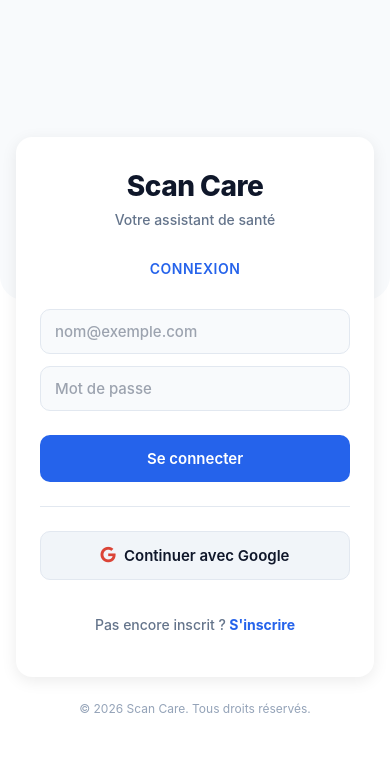
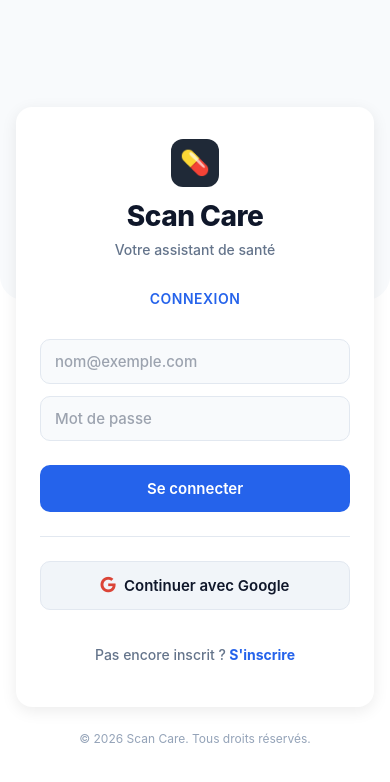
Before and after one commit to armanceau/scan-care, a React Native app in the folder frontend/: screen /ScanPrescriptionScreen in a window 390 px wide. Shown: the top 782 px of the page. Built offline with nearby package versions, Linux system fonts and the light colour scheme; no server answers; what expo-web-browser would draw is missing.

Commit message:
refacto(design): généralisation des designs

```diff
--- a/frontend/src/navigation/RootNavigator.tsx
+++ b/frontend/src/navigation/RootNavigator.tsx
@@ -1,12 +1,13 @@
 import { createNativeStackNavigator } from "@react-navigation/native-stack";
 import type { User } from "firebase/auth";
-import { Pressable, StyleSheet } from "react-native";
+import { Pressable, StyleSheet, Text, View } from "react-native";
 import { FontAwesome } from "@expo/vector-icons";
 
 import { DashboardScreen } from "../screens/DashboardScreen";
 import { LoginScreen } from "../screens/LoginScreen";
 import ReminderList from "../screens/ReminderList";
 import ScanPrescriptionScreen from "../screens/ScanPrescriptionScreen";
+import React from "react";
 
 export type RootStackParamList = {
   Login: undefined;
@@ -31,13 +32,22 @@
   onAuthStateChange,
 }: RootNavigatorProps) => {
   return (
-    <Stack.Navigator>
+    <Stack.Navigator
+      screenOptions={{
+        headerShadowVisible: false,
+        headerStyle: {
+          backgroundColor: "#fff",
+        },
+      }}
+    >
       {user ? (
         <>
           <Stack.Screen
             name="Dashboard"
             options={{
-              title: "Tableau de bord",
+              title: "",
+              headerTitle: "",
+              headerTitleAlign: "center",
               headerRight: () => (
                 <Pressable
                   style={styles.headerAction}
@@ -46,6 +56,14 @@
                 >
                   <FontAwesome name="sign-out" size={20} color="#fff" />
                 </Pressable>
+              ),
+              headerLeft: () => (
+                <View style={styles.header}>
+                  <View style={styles.logoContainer}>
+                    <Text style={styles.logoIcon}>💊</Text>
+                  </View>
+                  <Text style={styles.appName}>Scan Care</Text>
+                </View>
               ),
             }}
           >
@@ -67,7 +85,31 @@
           <Stack.Screen
             name="ScanPrescriptionScreen"
             component={ScanPrescriptionScreen}
-            options={{ title: "Scan d'ordonnance" }}
+            options={({ navigation }) => ({
+              title: "",
+              headerTitle: "",
+              headerTitleAlign: "center",
+              headerRight: () => (
+                <Pressable
+                  style={styles.headerAction}
+                  onPress={onSignOut}
+                  disabled={submitting}
+                >
+                  <FontAwesome name="sign-out" size={20} color="#fff" />
+                </Pressable>
+              ),
+              headerLeft: () => (
+                <Pressable
+                  style={styles.header}
+                  onPress={() => navigation.navigate("Dashboard")}
+                >
+                  <View style={styles.logoContainer}>
+                    <Text style={styles.logoIcon}>💊</Text>
+                  </View>
+                  <Text style={styles.appName}>Scan Care</Text>
+                </Pressable>
+              ),
+            })}
           />
         </>
       ) : (
@@ -88,11 +130,38 @@
   headerAction: {
     paddingHorizontal: 12,
     paddingVertical: 6,
-    backgroundColor: "#000",
-    borderRadius: 8,
+    backgroundColor: "#CA0B00",
+    borderRadius: 10,
+    width: 40,
+    height: 40,
+    justifyContent: "center",
+    alignItems: "center",
   },
   headerActionText: {
     color: "#fff",
     fontWeight: "600",
   },
+  header: {
+    flexDirection: "row",
+    alignItems: "center",
+    zIndex: 100,
+  },
+  logoContainer: {
+    width: 40,
+    height: 40,
+    borderRadius: 10,
+    backgroundColor: "#1F2937",
+    justifyContent: "center",
+    alignItems: "center",
+    marginRight: 12,
+  },
+  logoIcon: {
+    fontSize: 24,
+  },
+  appName: {
+    fontSize: 24,
+    fontWeight: "bold",
+    color: "#111827",
+  },
+  headerScreen: {},
 });
--- a/frontend/src/screens/LoginScreen.tsx
+++ b/frontend/src/screens/LoginScreen.tsx
@@ -1,6 +1,6 @@
 import { StatusBar } from "expo-status-bar";
 import type { User } from "firebase/auth";
-import { useEffect, useState } from "react";
+import React, { useEffect, useState } from "react";
 import {
   ActivityIndicator,
   KeyboardAvoidingView,
@@ -125,6 +125,9 @@
       <View style={styles.wrapper}>
         <View style={styles.card}>
           <View style={styles.header}>
+            <View style={styles.logoContainer}>
+              <Text style={styles.logoIcon}>💊</Text>
+            </View>
             <Text style={styles.logo}>Scan Care</Text>
             <Text style={styles.tagline}>
               {user ? "Sécurisé et authentifié" : "Votre assistant de santé"}
@@ -461,4 +464,16 @@
     color: "#64748b",
     fontWeight: "500",
   },
+  logoContainer: {
+    width: 48,
+    height: 48,
+    borderRadius: 12,
+    backgroundColor: '#1F2937',
+    justifyContent: 'center',
+    alignItems: 'center',
+    marginBottom: 12,
+  },
+  logoIcon: {
+    fontSize: 24,
+  },
 });
--- a/frontend/src/screens/ResultsScreen.tsx
+++ b/frontend/src/screens/ResultsScreen.tsx
@@ -117,7 +117,7 @@
     borderRadius: 12,
     marginBottom: 12,
     borderLeftWidth: 4,
-    borderLeftColor: '#4F46E5',
+    borderLeftColor: '#2563eb',
   },
   medName: {
     fontSize: 18,
--- a/frontend/src/screens/ScanPrescriptionScreen.tsx
+++ b/frontend/src/screens/ScanPrescriptionScreen.tsx
@@ -10,14 +10,13 @@
 } from 'react-native';
 import { SafeAreaView } from 'react-native-safe-area-context';
 import * as ImagePicker from 'expo-image-picker';
-import { analyzePrescriptionImage, type Medication, type PrescriptionAnalysis } from '../services/mistral';
+import { analyzePrescriptionImage, type PrescriptionAnalysis } from '../services/mistral';
 import ResultsScreen from './ResultsScreen';
 
 export default function ScanPrescriptionScreen() {
   const [selectedImage, setSelectedImage] = useState<string | null>(null);
   const [isProcessing, setIsProcessing] = useState(false);
   const [analysisResult, setAnalysisResult] = useState<PrescriptionAnalysis | null>(null);
-  const [rawResponse, setRawResponse] = useState<string>('');
 
   // Demander les permissions
   const requestPermissions = async () => {
@@ -113,12 +112,6 @@
   if (!selectedImage) {
     return (
       <SafeAreaView style={styles.container}>
-        <View style={styles.header}>
-          <View style={styles.logoContainer}>
-            <Text style={styles.logoIcon}>💊</Text>
-          </View>
-          <Text style={styles.appName}>MediScan</Text>
-        </View>
 
         <View style={styles.content}>
           {/* Icône document */}
@@ -133,7 +126,7 @@
 
           {/* Description */}
           <Text style={styles.description}>
-            Prenez une photo de votre ordonnance pour extraire automatiquement vos médicaments et créer des rappels
+            Prenez une photo de votre ordonnance pour extraire automatiquement vos médicaments et créer vos rappels.
           </Text>
 
           {/* Boutons */}
@@ -162,13 +155,6 @@
   // Si une image est sélectionnée - Écran de prévisualisation
   return (
     <SafeAreaView style={styles.container}>
-      <View style={styles.header}>
-        <View style={styles.logoContainer}>
-          <Text style={styles.logoIcon}>💊</Text>
-        </View>
-        <Text style={styles.appName}>MediScan</Text>
-      </View>
-
       <View style={styles.previewContent}>
         {/* Image de l'ordonnance */}
         <View style={styles.imageContainer}>
@@ -211,14 +197,6 @@
   container: {
     flex: 1,
     backgroundColor: '#FFFFFF',
-  },
-  header: {
-    flexDirection: 'row',
-    alignItems: 'center',
-    paddingHorizontal: 20,
-    paddingVertical: 16,
-    borderBottomWidth: 1,
-    borderBottomColor: '#F3F4F6',
   },
   logoContainer: {
     width: 48,
--- a/frontend/src/services/auth.ts
+++ b/frontend/src/services/auth.ts
@@ -1,3 +1,5 @@
+// @ts-ignore
+// @ts-ignore
 import {
   GoogleAuthProvider,
   createUserWithEmailAndPassword,
```
Also changed, not shown: 2 other files (tests, documents, lock files or other folders).
